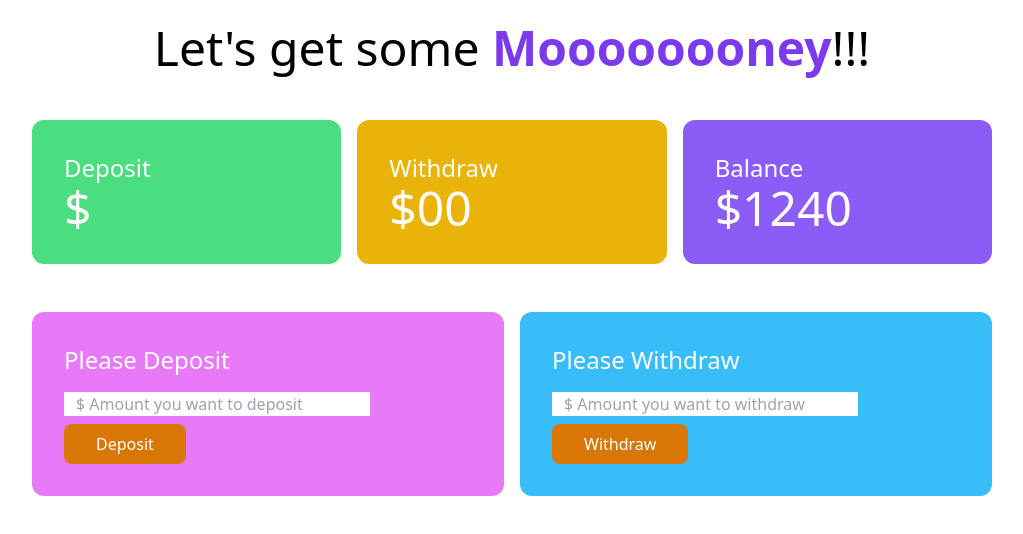
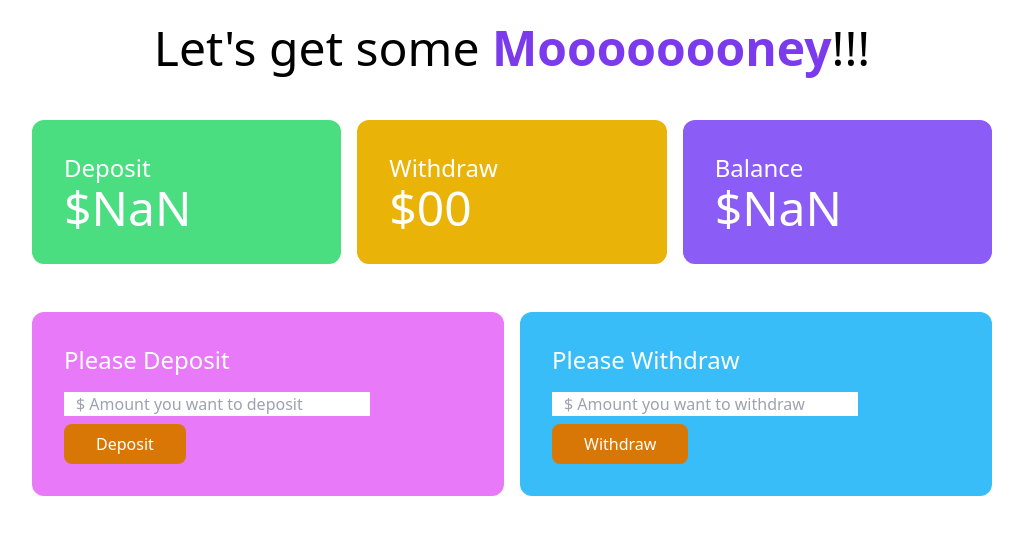
Before and after one commit to faizul-islam33/normal-bank, a plain HTML site: page bank.html in a window 1280 px wide. Both pictures are taken after a click on the button "Deposit". Shown: the whole page, without its empty margins (128-1151 px from the left). Drawn offline with nearby package versions, Linux system fonts and the light colour scheme.

Commit message:
total balance

```diff
--- a/bank.html
+++ b/bank.html
@@ -30,7 +30,7 @@
                 </div>
                 <div class="bg-violet-500 p-8 rounded-xl">
                     <h4 class="text-2xl">Balance</h4>
-                    <h2 class="text-5xl">$1240</h2>
+                    <h2 class="text-5xl">$<span id="balance-total">1240</span></h2>
                 </div>
             </div>
         </section>
--- a/js/deposit.js
+++ b/js/deposit.js
@@ -3,13 +3,42 @@ document.getElementById('btn-deposit').addEventListener('click', function () {
     // step-2: get the deposit amount from the deposit input field
     // For input field use .value to the value inside the input field
     const depositField = document.getElementById('deposit-field');
-    const depositAmount = depositField.value;
+    const newDepositAmountString = depositField.value;
+    const newDepositAmount = parseFloat(newDepositAmountString);
+
 
     // step-3: get the current deposit total
     // for non-input(element other than input, textarea) use innerText to get the text
     const depositTotalElement = document.getElementById('deposit-total');
-    const depositTotal = depositTotalElement.innerText;
-    depositTotalElement.innerText = depositAmount;
+    const previousDepositTotalString = depositTotalElement.innerText;
+
+    const previousDepositTotal = parseFloat(previousDepositTotalString);
+
+
+    // step-4: add numbers to set the total deposit
+    const currentDepositTotal = previousDepositTotal + newDepositAmount;
+
+
+    // set the deposit total
+    depositTotalElement.innerText = currentDepositTotal;
+
+
+
+    // step-5: get balance current total
+    const balanceTotalElement = document.getElementById('balance-total');
+    const previusBalanceTotalString = balanceTotalElement.innerText;
+    const previousBalanceTotal = parseFloat(previusBalanceTotalString);
+
+
+    // step-6: calculate current total balance
+    const currentBalanceTotal = previousBalanceTotal + newDepositAmount;
+
+    // set the balance total
+    balanceTotalElement.innerText = currentBalanceTotal;
+
+
+    // step-7: clear the deposit field
+    depositField.value = '';
 
 
 })
```
